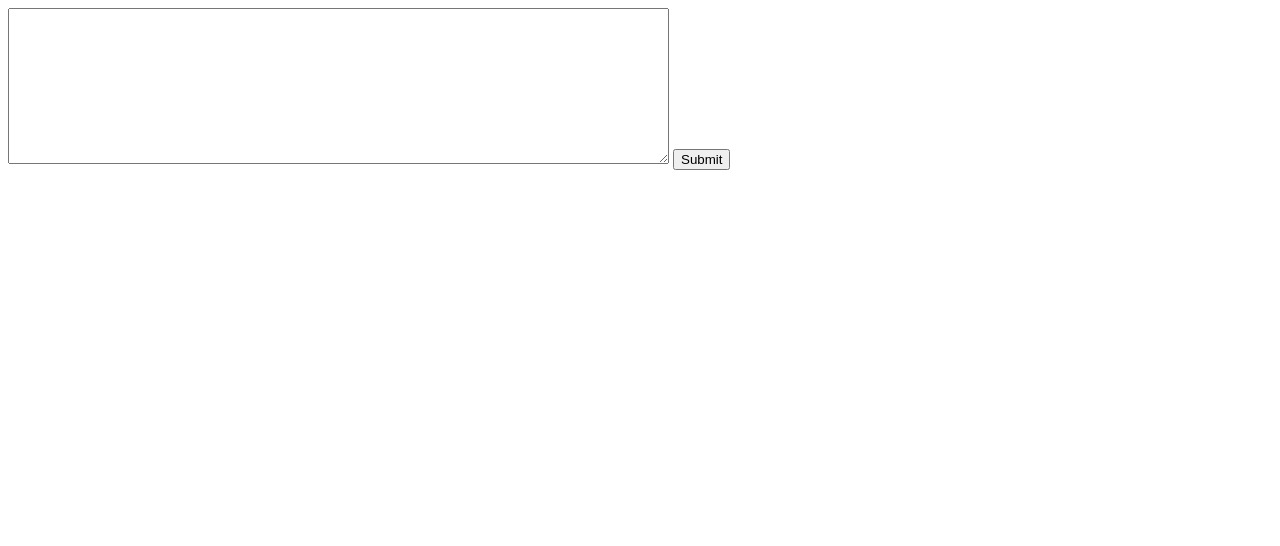
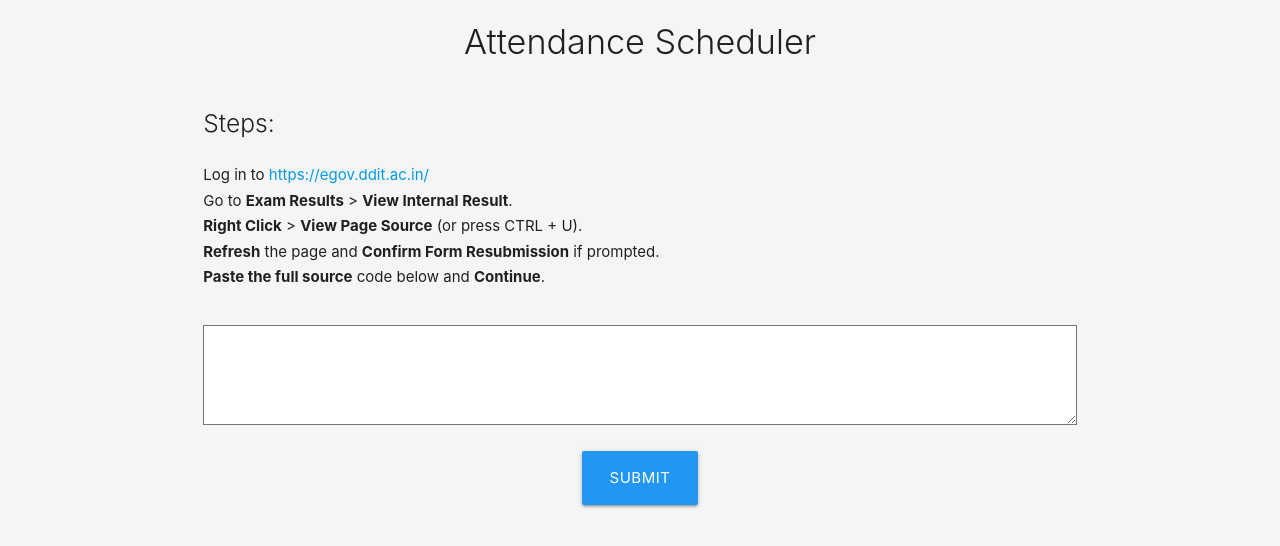
Before and after one commit to parthshahk/Attendance-Scheduler, a website: page public/index.html in a window 1280 px wide. Drawn offline with nearby package versions, Linux system fonts and the light colour scheme.

Commit message:
homepage

```diff
--- a/public/index.html
+++ b/public/index.html
@@ -1,15 +1,60 @@
 <!DOCTYPE html>
     <html lang="en">
     <head>
+        <script async src="https://www.googletagmanager.com/gtag/js?id=UA-101233231-2"></script>
+        <script>
+            window.dataLayer = window.dataLayer || [];
+            function gtag(){dataLayer.push(arguments);}
+            gtag('js', new Date());
+            gtag('config', 'UA-101233231-2');
+        </script>
         <meta charset="UTF-8">
         <meta name="viewport" content="width=device-width, initial-scale=1.0">
         <meta http-equiv="X-UA-Compatible" content="ie=edge">
-    <title>Document</title>
+        <link rel="stylesheet" href="https://cdnjs.cloudflare.com/ajax/libs/materialize/1.0.0/css/materialize.min.css">
+        <title>Attendance Scheduler</title>
     </head>
-<body>
+    <body class="grey lighten-4">
+
+        <div class="container">
+
+            <div class="row">
+                <div class="col s12 center">
+                    <h4 class="light">Attendance Scheduler</h4>
+                </div>
+            </div>
+
+            <div class="row">
+                <div class="col s12">
+                    <h5 class="light">Steps:</h5>
+                </div>
+                <div class="col s12">
+                    <p style="line-height: 1.7rem;">
+                        Log in to <a href="https://egov.ddit.ac.in" target="_BLANK">https://egov.ddit.ac.in/</a><br>
+                        Go to <b>Exam Results</b> > <b>View Internal Result</b>.<br>
+                        <b>Right Click</b> > <b>View Page Source</b> (or press CTRL + U).<br>
+                        <b>Refresh</b> the page and <b>Confirm Form Resubmission</b> if prompted.<br>
+                        <b>Paste the full source</b> code below and <b>Continue</b>.<br>
+                    </p>
+                </div>
+            </div>
+
+            <div class="row">
                 <form action="/send" method="POST">
-        <textarea name="code" id="code" cols="80" rows="10"></textarea>
-        <input type="submit" value="Submit">
+
+                    <div class="col s12">
+                        <textarea name="code" id="code" style="height:100px;background-color:#fff;"></textarea>
+                    </div>
+
+                    <div class="row"></div>
+
+                    <div class="col s12 center">
+                        <input class="btn-large blue" value="Submit" type="submit">
+                    </div>
+
                 </form>
+            </div>
+
+        </div>
     </body>
 </html>
```
Also changed, not shown: public/result.html (+1 -1 lines). Lines whose indentation alone changed are shown as unchanged.
